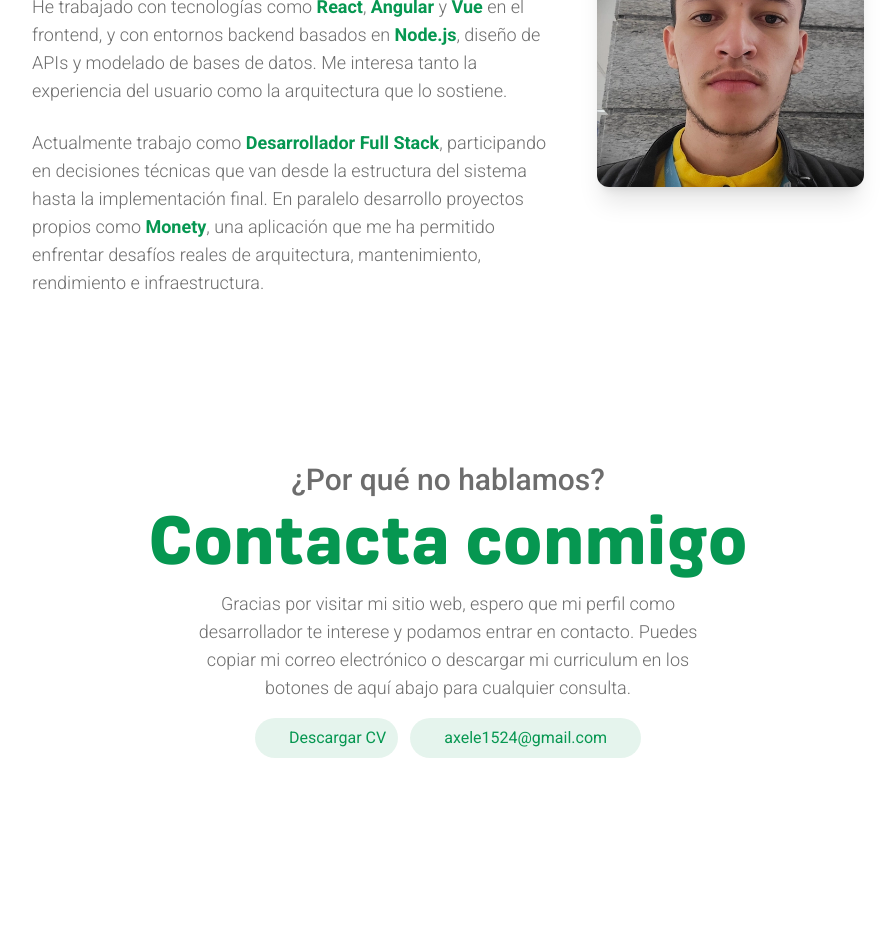
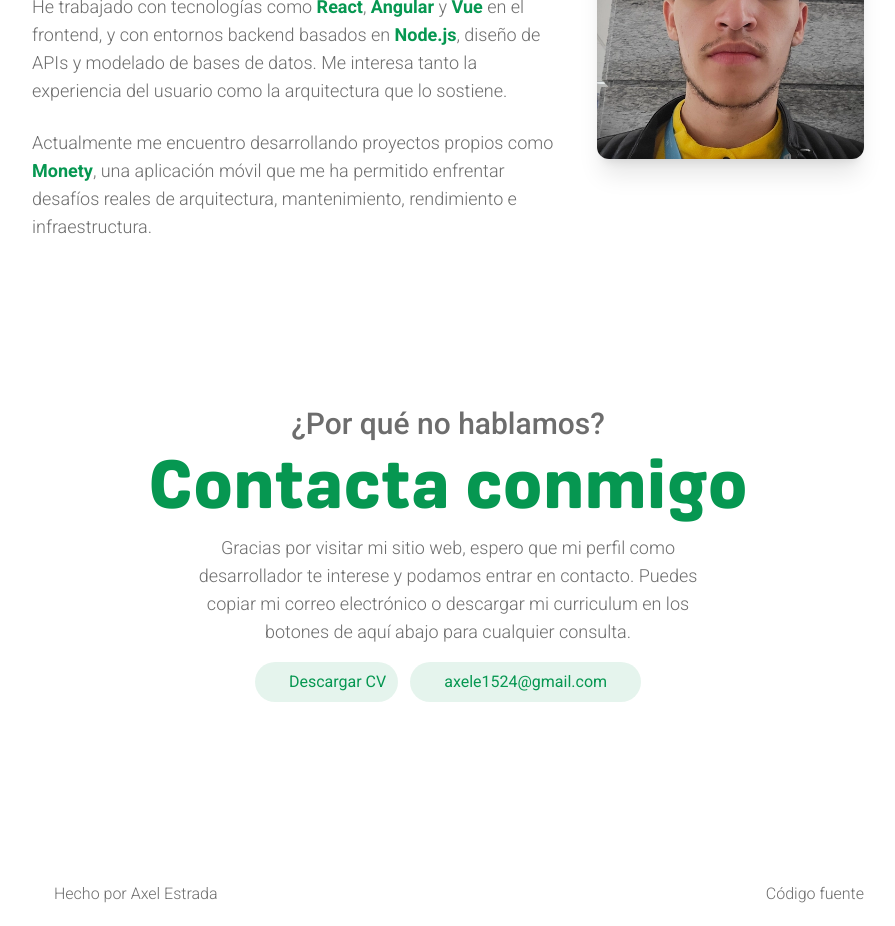
Before and after one commit to axelestrada/axelestrada.github.io, a Next.js app: page / in a window 1280 px wide. Shown: the part 3520-4446 px from the top of the page, without its empty margins (192-1087 px from the left). Built offline with nearby package versions, Linux system fonts and the light colour scheme; some icons are missing.

Commit message:
Update About.tsx

```diff
--- a/src/sections/About.tsx
+++ b/src/sections/About.tsx
@@ -35,10 +35,7 @@
         <br />
 
         <p className="text-foreground-65 text-lg font-light">
-          Actualmente trabajo como{" "}
-          <b className="text-accent font-semibold">Desarrollador Full Stack</b>,
-          participando en decisiones técnicas que van desde la estructura del
-          sistema hasta la implementación final. En paralelo desarrollo
+          Actualmente me encuentro desarrollando
           proyectos propios como{" "}
           <a
             href="https://monety.framer.website"
@@ -48,7 +45,7 @@
           >
             Monety
           </a>
-          , una aplicación que me ha permitido enfrentar desafíos reales de
+          , una aplicación móvil que me ha permitido enfrentar desafíos reales de
           arquitectura, mantenimiento, rendimiento e infraestructura.
         </p>
       </div>
```
